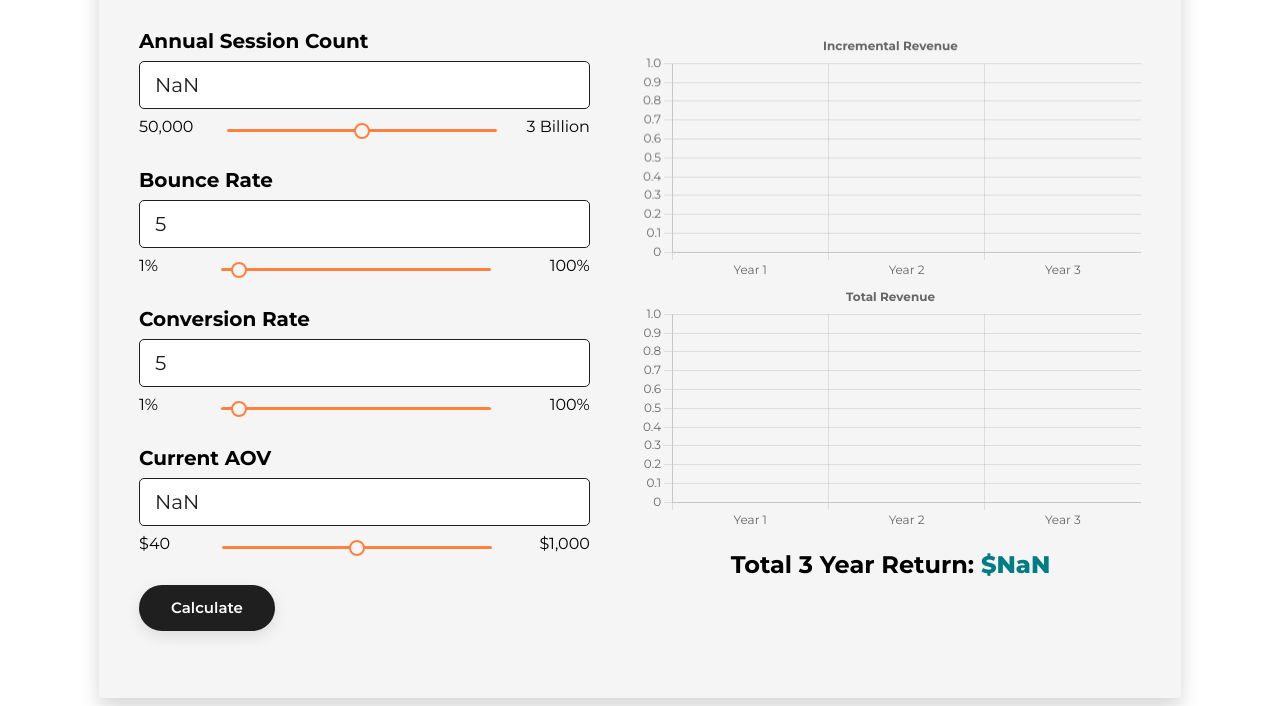
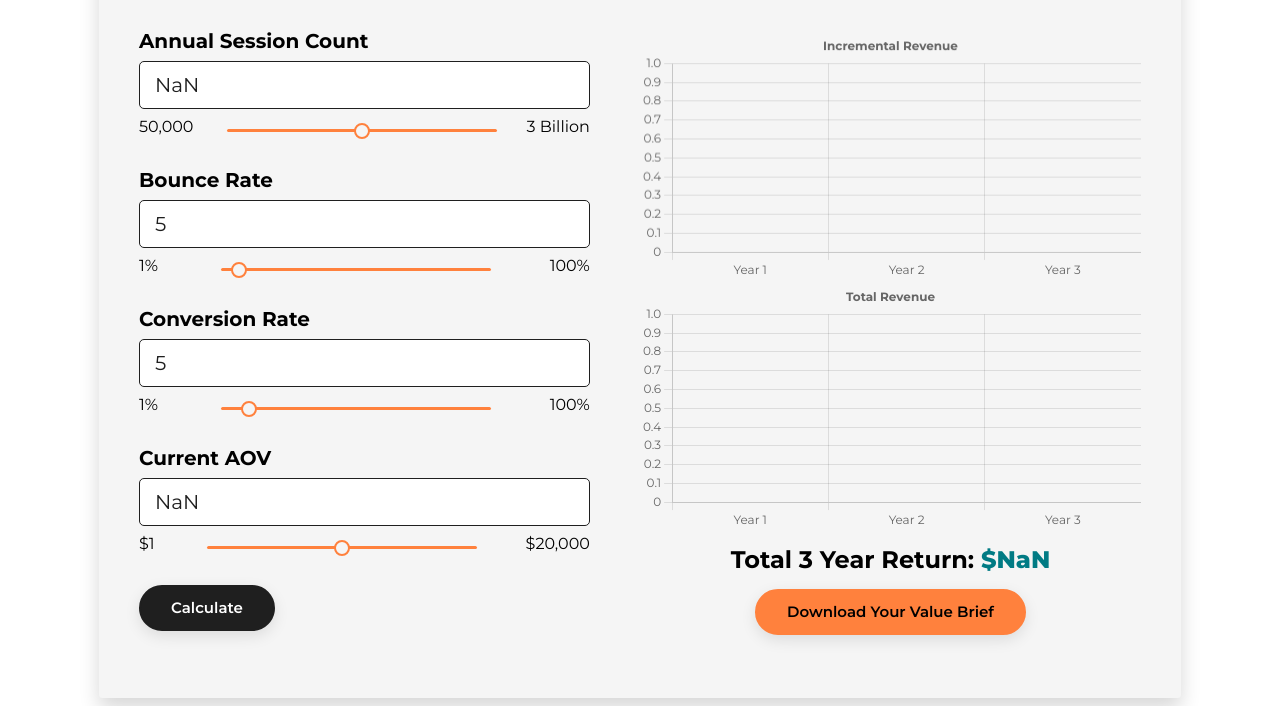
Before and after one commit to ashley-christman/monetate-benefits-calculator, a plain HTML site: page index.html in a window 1280 px wide. Both pictures are taken after typing "Sample", "5", "5", "Sample" into the empty fields and a click on the input "Calculate". Shown: the part 150-856 px from the top of the page. Drawn offline with nearby package versions, Linux system fonts and the light colour scheme.

Commit message:
Add Download button and misc. bug fixes

```diff
--- a/index.html
+++ b/index.html
@@ -6,13 +6,14 @@
   <meta name="viewport" content="width=device-width, initial-scale=1.0">
   <title>Monetate Benefits Calculator</title>
 
+  <script src="https://cdn.jsdelivr.net/npm/chart.js"></script>
+
   <link rel="preconnect" href="https://fonts.googleapis.com">
   <link rel="preconnect" href="https://fonts.gstatic.com" crossorigin>
   <link
     href="https://fonts.googleapis.com/css2?family=Montserrat:ital,wght@0,100;0,200;0,300;0,400;0,500;0,600;0,700;0,800;0,900;1,100;1,200;1,300;1,400;1,500;1,600;1,700;1,800;1,900&display=swap"
     rel="stylesheet">
   <link rel="stylesheet" href="styles.css">
-  <script src="https://cdn.jsdelivr.net/npm/chart.js"></script>
 </head>
 
 <body>
@@ -55,12 +56,12 @@
 
           <div class="input-container">
             <label class="input-label" id="conversion-label" for="conversion-text">Conversion Rate</label>
-            <input type="number" min="1" max="100" step="1" name="conversion" id="conversion-text" class="input"
+            <input type="number" min="1" max="50" step="1" name="conversion" id="conversion-text" class="input"
               aria-labelledby="conversion-label" required>
             <div class="range-container">
               <div class="range-label min">1%</div>
               <div class="range-slider">
-                <input type="range" id="conversion-range" min="1" max="100" step="1" class="input"
+                <input type="range" id="conversion-range" min="1" max="50" step="1" class="input"
                   aria-labelledby="conversion-label">
               </div>
               <div class="range-label max">100%</div>
@@ -71,12 +72,12 @@
             <label class="input-label" id="aov-label" for="aov-text">Current AOV</label>
             <input type="text" name="aov" id="aov-text" class="input" aria-labelledby="aov-label">
             <div class="range-container">
-              <div class="range-label min">$40</div>
+              <div class="range-label min">$1</div>
               <div class="range-slider">
                 <input type="range" id="aov-range" min="1" max="20000" step="10" class="input"
                   aria-labelledby="aov-label">
               </div>
-              <div class="range-label max">$1,000</div>
+              <div class="range-label max">$20,000</div>
             </div>
           </div>
 
--- a/main.js
+++ b/main.js
@@ -174,7 +174,7 @@ async function createCharts(results) {
 						afterLabel: function (context) {
 							const percent =
 								results[context.dataIndex].increasePercentage;
-							return `${percent}%`;
+							return `${percent}% Revenue Growth`;
 						},
 					},
 				},
@@ -229,14 +229,27 @@ async function createCharts(results) {
 	});
 }
 
-function display3YrTotal(total) {
-	const chartContainer = document.querySelector('.chart-container');
-	const paragraph = document.createElement('h2');
-	paragraph.innerHTML = `Total 3 Year Return: <em>$${Math.round(
-		+total
-	).toLocaleString()}</em>`;
-	chartContainer.appendChild(paragraph);
+function showTotalAndDownloadBtn(total) {
+	const currentTotalLine = document.querySelector('.chart-container h2');
+	if (currentTotalLine) {
+		currentTotalLine.innerHTML = `Total 3 Year Return: <em>$${Math.round(
+			+total
+		).toLocaleString()}</em>`;
+	} else {
+		const chartContainer = document.querySelector('.chart-container');
+		const totalLine = document.createElement('h2');
+		totalLine.innerHTML = `Total 3 Year Return: <em>$${Math.round(
+			+total
+		).toLocaleString()}</em>`;
+		chartContainer.appendChild(totalLine);
+
+		const downloadBtn = document.createElement('button');
+		downloadBtn.innerText = 'Download Your Value Brief';
+		chartContainer.appendChild(downloadBtn);
+	}
 }
+
+function showDownloadBtn() {}
 
 document
 	.getElementById('benefits-form')
@@ -256,5 +269,5 @@ document
 		console.log(results, threeYearTotal);
 
 		createCharts(results);
-		display3YrTotal(threeYearTotal);
+		showTotalAndDownloadBtn(threeYearTotal);
 	});
--- a/styles.css
+++ b/styles.css
@@ -103,7 +103,7 @@ input[type=range]::-webkit-slider-thumb {
 
 }
 
-#submit-btn {
+#submit-btn, .chart-container button {
   background-color: #ff813d;
   border: solid 0.125rem #ff813d;
   border-radius: 1.9375rem;
@@ -122,6 +122,11 @@ input[type=range]::-webkit-slider-thumb {
   padding: 0.625rem 1.875rem;
 }
 
+.chart-container button {
+  display: block;
+  margin: 0 auto;
+}
+
 #submit-btn:hover, #submit-btn:focus, #submit-btn:active {
   background-color: #1F1F1F;
   border-color: #1F1F1F;
@@ -130,6 +135,7 @@ input[type=range]::-webkit-slider-thumb {
 
 .chart-container h2 {
   text-align: center;
+  margin: 3%;
 }
 
 .chart-container h2 em {
```
